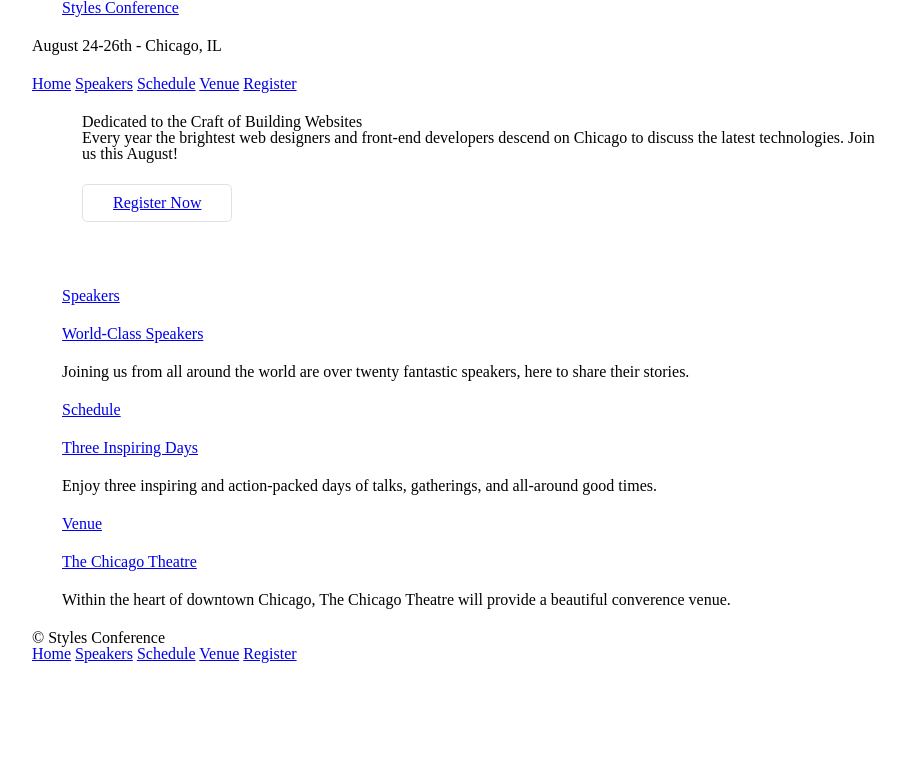
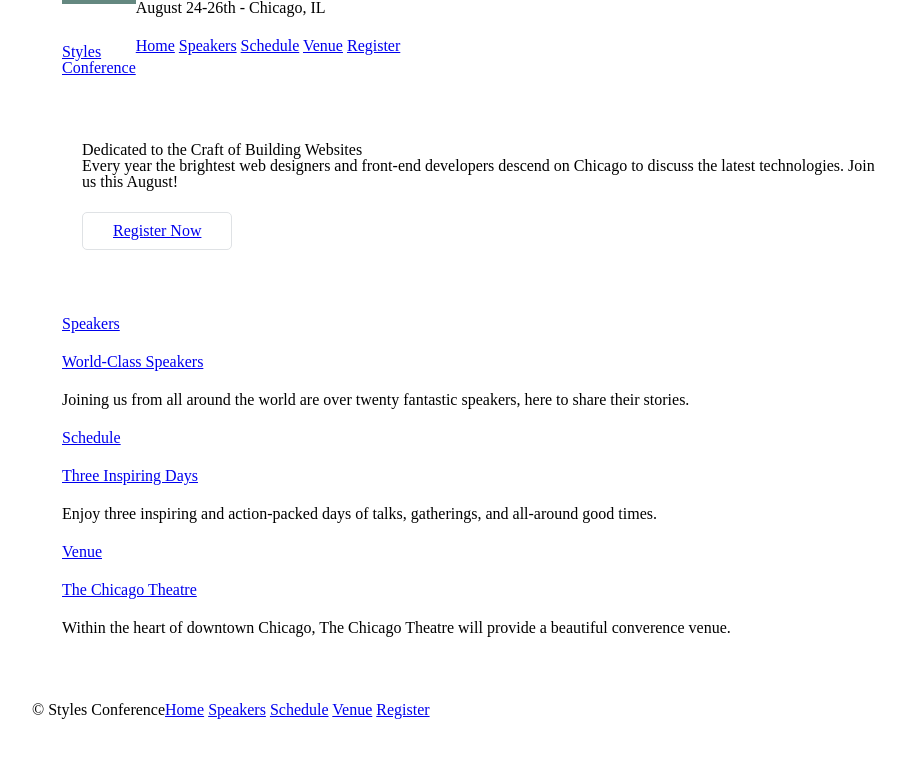
Before and after one commit to ToniRib/styles-conference, a plain HTML site: page index.html in a window 1280 px wide. Shown: the whole page, without its empty margins (158-1063 px from the left). Drawn offline with Linux system fonts and the light colour scheme.

Commit message:
i5: half of the updates done

```diff
--- a/assets/stylesheets/main.css
+++ b/assets/stylesheets/main.css
@@ -76,6 +76,54 @@ table {
 
 /*
   ============================
+  Clearfix
+  ============================
+*/
+
+.group:before,
+.group:after {
+  content: "";
+  display: table;
+}
+
+.group:after {
+  clear: both;
+}
+
+.group {
+  clear: both;
+  *zoom: 1;
+}
+
+/*
+  ============================
+  Primary header
+  ============================
+*/
+
+.logo {
+  border-top: 4px solid #648880;
+  padding: 40px 0 22px 0;
+  float: left;
+}
+
+/*
+  ============================
+  Primary footer
+  ============================
+*/
+
+.primary-footer small {
+  float: left;
+}
+
+.primary-footer {
+  padding-bottom: 44px;
+  padding-top: 44px;
+}
+
+/*
+  ============================
   Typography
   ============================
 */
--- a/index.html
+++ b/index.html
@@ -6,11 +6,11 @@
     <link rel="stylesheet" href="assets/stylesheets/main.css">
   </head>
   <body>
-    <header class="container">
+    <header class="container group">
 
       <section class="container">
-        <h1>
-          <a href="index.html">Styles Conference</a>
+        <h1 class="logo">
+          <a href="index.html">Styles<br>Conference</a>
         </h1>
       </section>
       <h3>August 24-26th - Chicago, IL</h3>
@@ -64,8 +64,8 @@
         </p>
       </section>
     </section>
-    <footer class="container">
-      &copy; Styles Conference
+    <footer class="primary-footer container group">
+      <small>&copy; Styles Conference</small>
 
       <nav>
         <a href="index.html">Home</a>
```
Also changed, not shown: register.html (+6 -5 lines), schedule.html (+6 -5 lines), speakers.html (+6 -5 lines), venue.html (+6 -5 lines).
